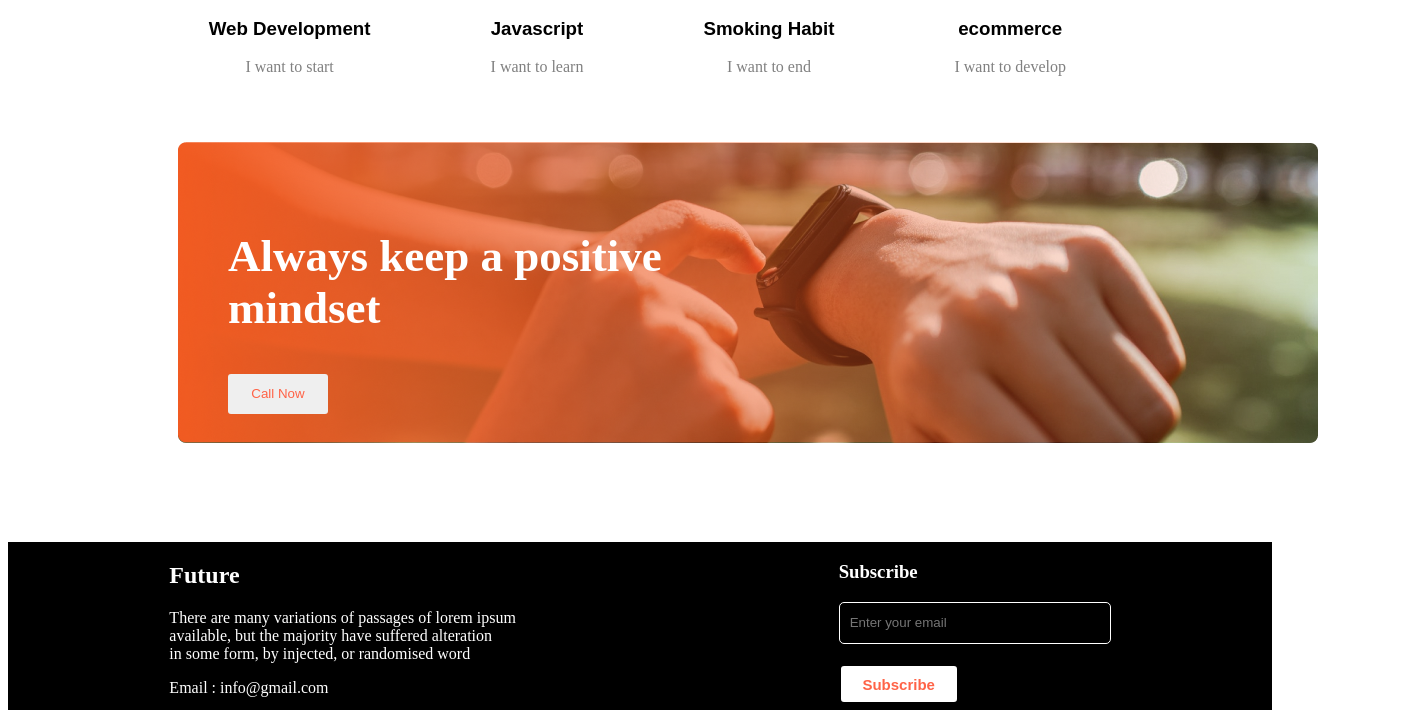
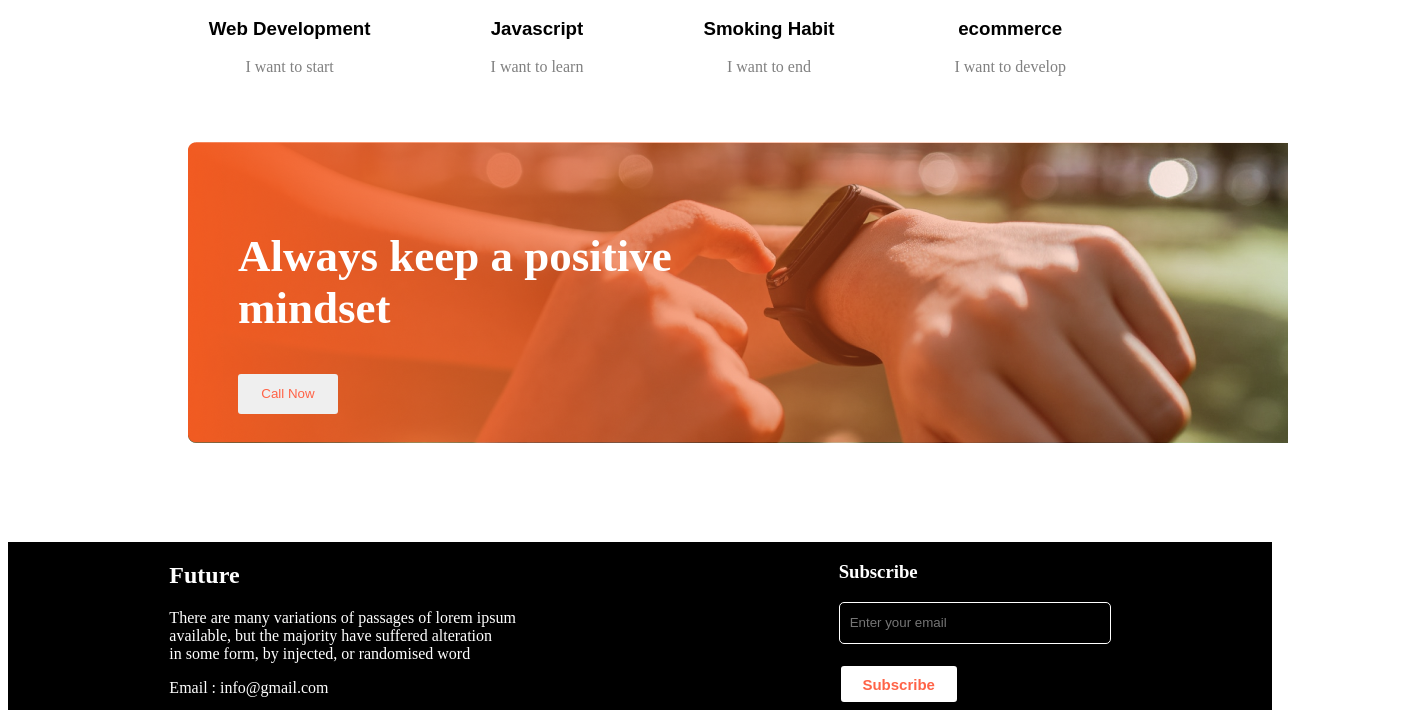
Before and after one commit to sadiawcutecat/new-year-new-me-repo, a plain HTML site: page index.html in a window 1280 px wide. Shown: the part 1954-2664 px from the top of the page, 1418 px wide, since content can reach past the window. Drawn offline with Linux system fonts and the light colour scheme; a web font is replaced by a local one.

Commit message:
changed new

```diff
--- a/styles/new-year.css
+++ b/styles/new-year.css
@@ -123,11 +123,11 @@ text-align: center;
 /* hand-pic section */
 .hand-pic{
 background-image: url('../images/gradient2.png'), url('../images/watch.png');
-width: 1140px;
+width: 1000px;
 height: 300px;
 left: 230px;
 top: 2222.26px;
-margin-left: 170px;
+margin-left: 180px;
 margin-top: 50px;
 background-repeat: no-repeat;
 }
@@ -136,6 +136,7 @@ background-repeat: no-repeat;
     font-style: normal;
     color: white;
     padding: 50px;
+
 }
 .btn-second{
      height: 40px;
```
